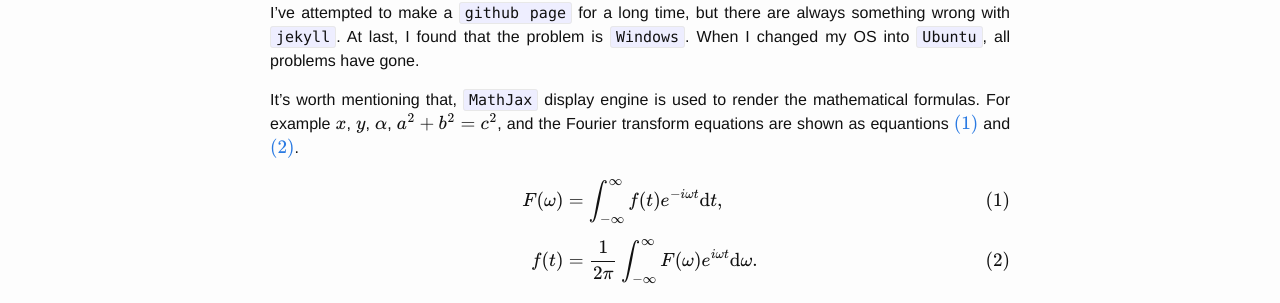
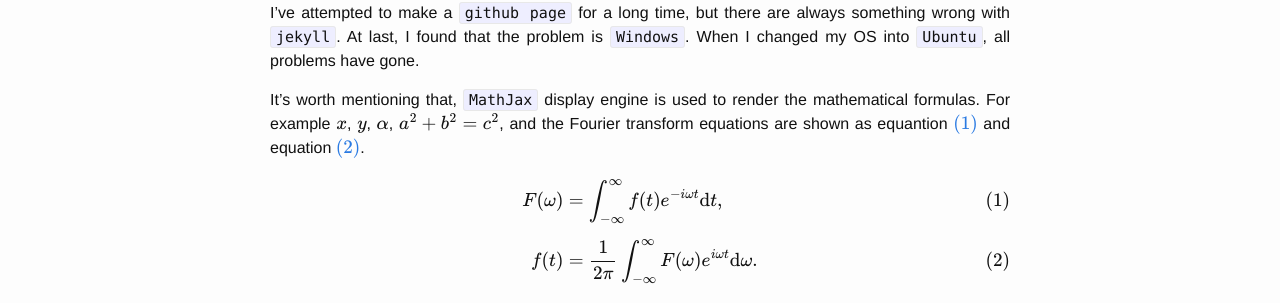
Before and after one commit to zqmillet/zqmillet.github.io, a Jekyll site: the page built from _posts/2016-04-02-Let's-Begin.markdown, in a window 1280 px wide. Shown: the part 199-502 px from the top of the page. Built offline with Jekyll 4.4.1, drawn with Linux system fonts in a browser that asks for light colours; formulas are drawn with MathJax 3.

Commit message:
Let's Begin

```diff
--- a/_posts/2016-04-02-Let's-Begin.markdown
+++ b/_posts/2016-04-02-Let's-Begin.markdown
@@ -6,7 +6,7 @@ tags: BlaBla, LaTeX
 ---
 I've attempted to make a `github page` for a long time, but there are always something wrong with `jekyll`. At last, I found that the problem is `Windows`. When I changed my OS into `Ubuntu`, all problems have gone.
 
-It's worth mentioning that, `MathJax` display engine is used to render the mathematical formulas. For example \\(x\\), \\(y\\), \\(\alpha\\), \\(a^2 + b^2 = c^2\\), and the Fourier transform equations are shown as equantions \eqref{eqn:Fourier Transform} and \eqref{eqn:Inverse Fourier Transform}.
+It's worth mentioning that, `MathJax` display engine is used to render the mathematical formulas. For example \\(x\\), \\(y\\), \\(\alpha\\), \\(a^2 + b^2 = c^2\\), and the Fourier transform equations are shown as equantion \eqref{eqn:Fourier Transform} and equation \eqref{eqn:Inverse Fourier Transform}.
 \begin{align}
     \label{eqn:Fourier Transform}
     F(\omega) &= \int_{-\infty}^{\infty}f(t)e^{-i\omega t}\mathrm{d}t \text{,}\\\\[5pt]
```
Also changed, not shown: 1 other file.
